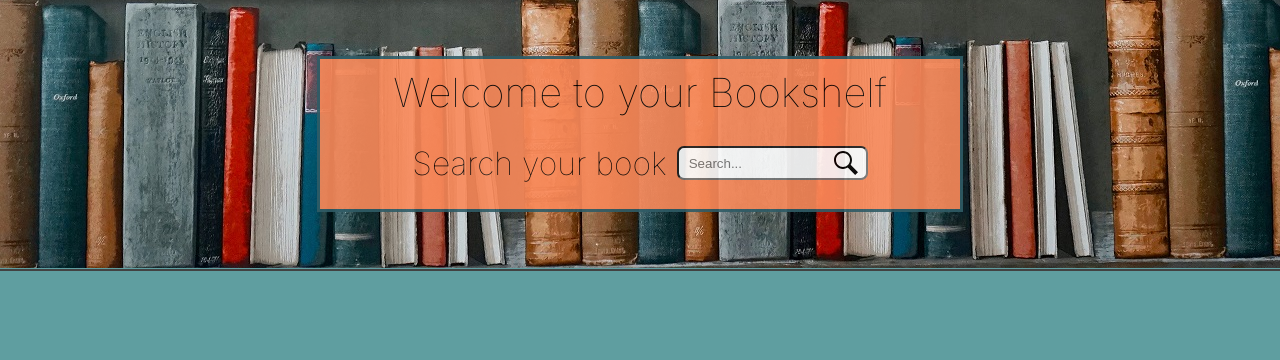
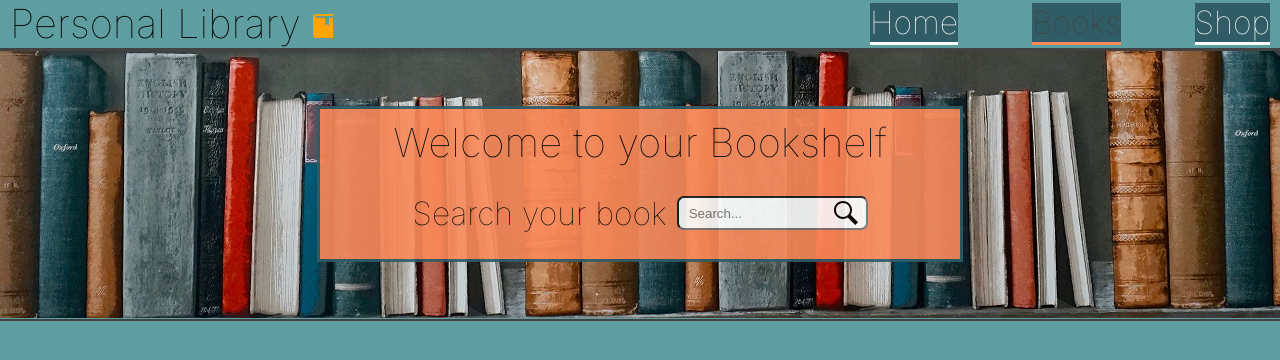
Before and after one commit to pincopops/API-Project, a React (Create React App) app in the folder bookshelf/: page / in a window 1280 px wide. Shown: the top 360 px of the page. Built offline with nearby package versions, Linux system fonts and the light colour scheme.

Commit message:
Added new extra feature to the project: Navbar component, Than managed it's scss.

```diff
--- a/bookshelf/src/components/App.js
+++ b/bookshelf/src/components/App.js
@@ -1,12 +1,14 @@
 import React from "react";
 import "../main_scss/_Style.scss";
 import Body from "./Body";
+import Navbar from "./Navbar";
 
 
 
 function App(){
     return(
         <>
+        <Navbar />
         <Body />
         </>
     )
--- /dev/null
+++ b/bookshelf/src/components/Navbar.js
@@ -0,0 +1,27 @@
+import React from "react";
+import bookImg from "../assets/svgs/book-icon-1.svg";
+
+function Navbar() {
+    return (
+        <>
+            <nav>
+                <div className="navbar-container">
+                    <div className="navbar-container-left">
+                        <h1>Personal Library
+                        <img src={bookImg}/>
+                        </h1>
+                    </div>
+                    <div className="navbar-container-right">
+                        <h2><a href="#">Home</a></h2>
+                        <h2><a className="navbar-container-right-focus" href="#">Books</a></h2>
+                        <h2><a href="#">Shop</a></h2>
+                    </div>
+                </div>
+            </nav>
+        </>
+    )
+}
+
+
+
+export default Navbar;
--- a/bookshelf/src/components_scss/_CardDisplay.scss
+++ b/bookshelf/src/components_scss/_CardDisplay.scss
@@ -5,6 +5,7 @@
     top: 0;
     right: 0;
     bottom: 0;
+    z-index: 2;
     background-color: $light-grey;
     display: flex;
     align-items: center;
--- a/bookshelf/src/components_scss/_Header.scss
+++ b/bookshelf/src/components_scss/_Header.scss
@@ -1,6 +1,7 @@
 .header-container{
     border-bottom: 0.2rem solid $black-gray;
     padding-bottom: 0.1rem;
+    margin-top: 5rem;
 
     &-bookshelfImg{
         width: 100%;
--- /dev/null
+++ b/bookshelf/src/components_scss/_Navbar.scss
@@ -0,0 +1,53 @@
+.navbar-container {
+    background-color: $secondary-alt;
+    display: flex;
+    justify-content: space-between;
+    align-items: center;
+    padding: 0 1rem 0 1rem;
+    position: fixed;
+    top: 0;
+    right: 0;
+    left: 0;
+    z-index: 1;
+    border-bottom: 0.3rem solid $black-gray;
+
+    &-left {
+
+        h1 {
+            // font-size: 10px;
+            margin: unset;
+        }
+
+        img{
+            margin-left: 1rem;
+        }
+
+    }
+
+    &-right {
+        width: 40rem;
+        display: flex;
+        justify-content: space-between;
+        align-items: center;
+
+        h2 {
+            height: 80%;
+            margin: unset;
+            background-color: $secondary;
+            border-bottom: 0.3rem solid white;
+
+            a{
+                color: white;
+                text-decoration: none;
+            }
+
+
+
+        }
+
+        &-focus{
+            border-bottom: 0.3rem solid $primary;
+            color: $black-gray !important;
+        }
+    }
+}
--- a/bookshelf/src/main_scss/_Style.scss
+++ b/bookshelf/src/main_scss/_Style.scss
@@ -7,6 +7,7 @@
 @import "../components_scss/Card";
 @import "../components_scss/CardDisplay";
 @import "../components_scss/Body";
+@import "../components_scss/Navbar";
 
 // scss typography to import
 @import "./Typography";
```
Also changed, not shown: bookshelf/src/assets/svgs/book-icon-1.svg.
